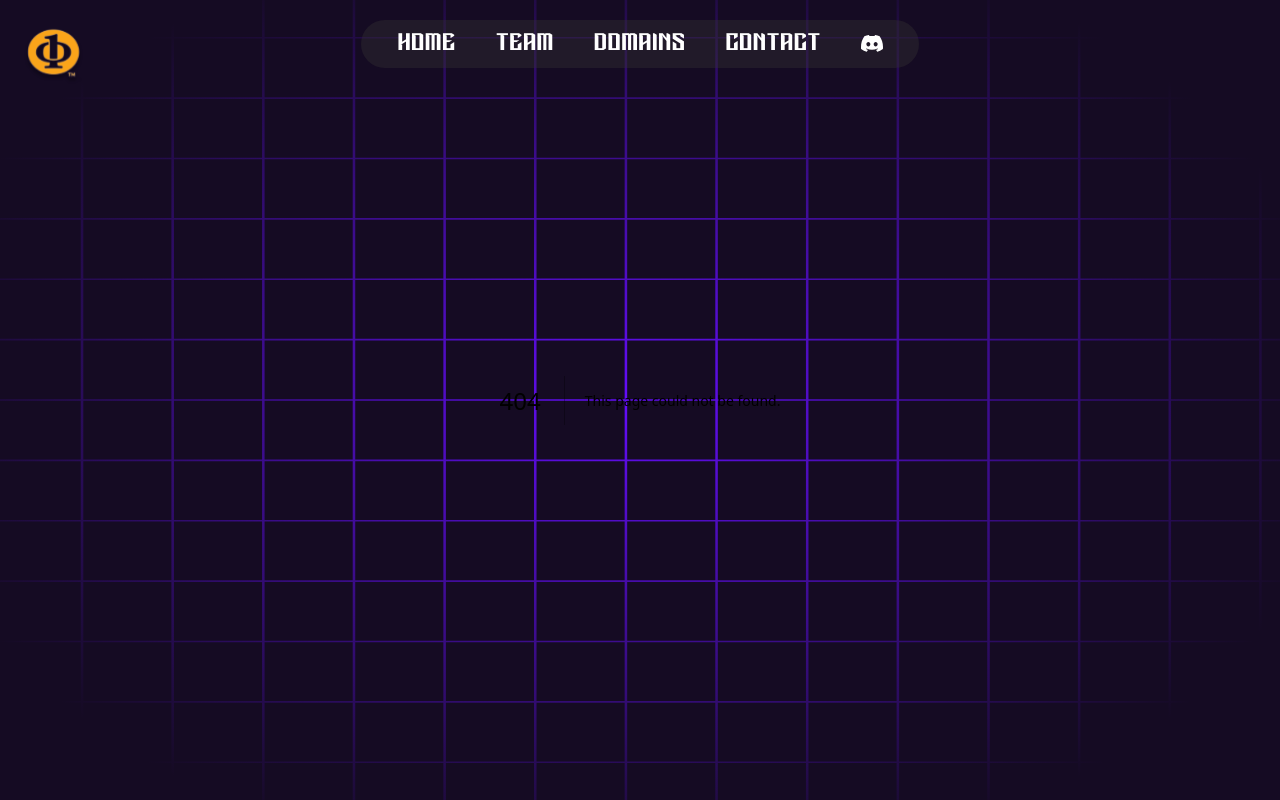
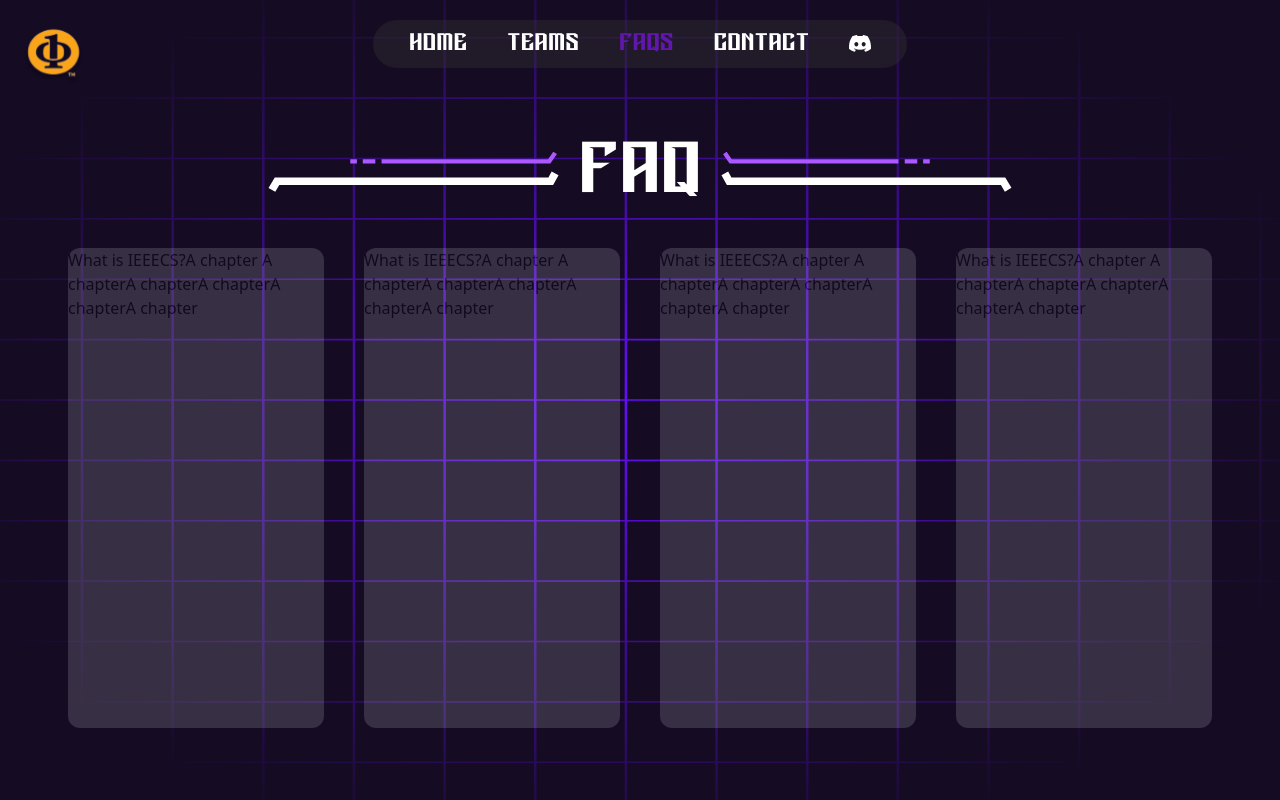
Before and after one commit to medhansh17/Recruitments-Portal, a Next.js app: page /faq in a window 1280 px wide. Before the commit this address had no page. Built offline with nearby package versions, Linux system fonts and the light colour scheme; a web font is replaced by a local one.

Commit message:
readme, faq, teams page, routing

```diff
--- /dev/null
+++ b/src/app/faq/page.tsx
@@ -0,0 +1,39 @@
+"use client";
+import FaqCard from "@/components/faqcard";
+import Image from "next/image";
+export default function Faq(){
+
+    return <section className="flex flex-col w-full items-center justify-center h-screen md:pt-16">
+        <div className="flex flex-row items-center justify-center ">
+          <div className="w-1/4 h-auto">
+          <Image
+            src="/graphics/left-lines.svg"
+            alt="left-lines"
+            width={500}
+            height={100}
+          />
+
+          </div>
+          <h2 className="text-4xl md:text-7xl text-center text-white mx-5 font-striger">
+            FAQ
+          </h2>
+          <div className="w-1/4 h-auto">
+          <Image
+            src="/graphics/right-lines.svg"
+            alt="left-lines"
+            width={500}
+            height={100}
+          />
+
+          </div>
+        </div>
+        <div className="flex flex-col md:flex-row">
+            <FaqCard question="What is IEEECS?" answer="A chapter A chapterA chapterA chapterA chapterA chapter "/>
+            <FaqCard question="What is IEEECS?" answer="A chapter A chapterA chapterA chapterA chapterA chapter "/>
+            <FaqCard question="What is IEEECS?" answer="A chapter A chapterA chapterA chapterA chapterA chapter "/>
+            <FaqCard question="What is IEEECS?" answer="A chapter A chapterA chapterA chapterA chapterA chapter "/>
+
+        </div>
+
+    </section>
+}
--- a/src/app/page.tsx
+++ b/src/app/page.tsx
@@ -3,7 +3,6 @@ import Loading from "../components/loading";
 import Hero from "@/components/hero";
 import ScrollIndicator from "@/components/scrollindicator";
 import Welcome from "@/components/welcome";
-import Joining from "@/components/joining-page";
 
 export default function Home() {
   return (
@@ -11,7 +10,6 @@ export default function Home() {
       <Suspense fallback={<Loading />}>
         <Hero />
         <Welcome />
-        <Joining />
       </Suspense>
       <ScrollIndicator />
     </main>
--- /dev/null
+++ b/src/app/teams/page.tsx
@@ -0,0 +1,13 @@
+import JoinTeam from "@/components/joining-page";
+import ScrollIndicator from "@/components/scrollindicator";
+
+
+export default function Teams(){
+    return  <main className="min-h-screen">
+        <JoinTeam teamName="Management" order='1'/>
+        <JoinTeam teamName="Tech" order='2'/>
+        <JoinTeam teamName="Design" order='1'/>
+        <ScrollIndicator />
+
+        </main>
+}
--- /dev/null
+++ b/src/components/faqcard.tsx
@@ -0,0 +1,7 @@
+export default function FaqCard(props:{question:string,answer:string}){
+    return <div className="bg-white md:h-[60vh] rounded-xl opacity-15 mt-10 mx-5 md:w-[20vw]">
+        {props.question}
+        {props.answer}
+    </div>
+
+}
--- a/src/components/joining-page.tsx
+++ b/src/components/joining-page.tsx
@@ -1,10 +1,10 @@
 import Button from "./button";
 import Header from "./header";
 
-export default function Joining() {
+export default function JoinTeam({teamName,order}) {
   return (
-    <div className="flex flex-col md:flex-row justify-evenly items-center h-screen w-full">
-      <Header title="MANAGEMENT" />
+    <div className={`flex ${order==='1'?'flex-col md:flex-row':'flex-col md:flex-row-reverse'}  justify-evenly items-center h-screen w-full`}>
+      <Header title={teamName} />
       <Button />
     </div>
   );
--- a/src/components/navbar.tsx
+++ b/src/components/navbar.tsx
@@ -17,8 +17,8 @@ export default function Nav(){
         </div>
         <ul className=' hidden md:flex flex-row justify-center items-center font-striger px-4 py-2 bg-main-grey bg-opacity-40 rounded-full'>
             <Navlink target="/" text="Home" active={pathname === '/'}/>
-            <Navlink target="/team" text="Team" active={pathname === '/team'}/>
-            <Navlink target="/domains" text="Domains" active={pathname === '/domains'}/>
+            <Navlink target="/teams" text="Teams" active={pathname === '/teams'}/>
+            <Navlink target="/faq" text="FAQS" active={pathname === '/faq'}/>
             <Navlink target="/contact" text="Contact" active={pathname === '/contact'}/>
             <Link href="https://discord.gg/swF4utKTk4"><li className="text-white text-2xl mx-5"><img src="/discordlogo.svg"></img></li></Link>
         </ul>
--- a/src/components/quiz/Input.tsx
+++ b/src/components/quiz/Input.tsx
@@ -11,7 +11,7 @@ const Input = ({setAnsArr, ansArr,questionNumber }) => {
         });
       }}
       value={ansArr[questionNumber - 1]}
-      className='h-[50vh] w-full p-5 text-lg resize-none shadow-3xl border-main-blue border-2 focus:outline-none focus:border-4 bg-main-blue bg-opacity-50 backdrop-blur-[2px] focus:backdrop-blur-[3px] rounded-xl my-8 text-start'/>
+      className='h-[40vh] w-full p-5 text-lg resize-none shadow-3xl border-main-blue border-2 focus:outline-none focus:border-4 bg-main-blue bg-opacity-50 backdrop-blur-[2px] focus:backdrop-blur-[3px] rounded-xl my-8 text-start'/>
     </div>
   )
 }
--- a/src/components/quiz/Question.tsx
+++ b/src/components/quiz/Question.tsx
@@ -9,7 +9,7 @@ const Option = ({ text, ansArr, setAnsArr, questionNumber }) => {
         text === ansArr[questionNumber - 1]
           ? "border-4 border-main-pink"
           : "border-2"
-      } my-10 cursor-pointer`}
+      } my-6 cursor-pointer`}
       onClick={() => {
         setAnsArr((prev: string[]) => {
           const newArr = [...prev];
--- a/src/components/scrollindicator.tsx
+++ b/src/components/scrollindicator.tsx
@@ -2,13 +2,26 @@
 
 import Image from "next/image";
 import { useState } from "react";
+
+import { motion } from "framer-motion";
+
+const bounceAnimation = {
+  y: [0, -20, 0],
+  transition: {
+    duration: 2,
+    repeat: Infinity,
+    repeatType: "reverse",
+    ease: "easeInOut",
+  },
+};
+
 
 export default function ScrollIndicator() {
 
     const [orientation, setOrientation] = useState(true);
 
     return (
-      <div className="fixed bottom-5 w-full flex justify-center items-center">
+      <motion.div animate={bounceAnimation} className="fixed bottom-5 w-full flex justify-center items-center">
         <Image
           src={orientation ? "/graphics/scrollindicator.svg" : "/graphics/scrollindicator-rot.svg"}
           alt="scroll-indicator"
@@ -18,6 +31,6 @@ export default function ScrollIndicator() {
           onMouseOver={() => setOrientation(false)}
           onMouseOut={() => setOrientation(true)}
         />
-      </div>
+      </motion.div>
     );
 }
```
Also changed, not shown: 1 other file (tests, documents, lock files or other folders).
